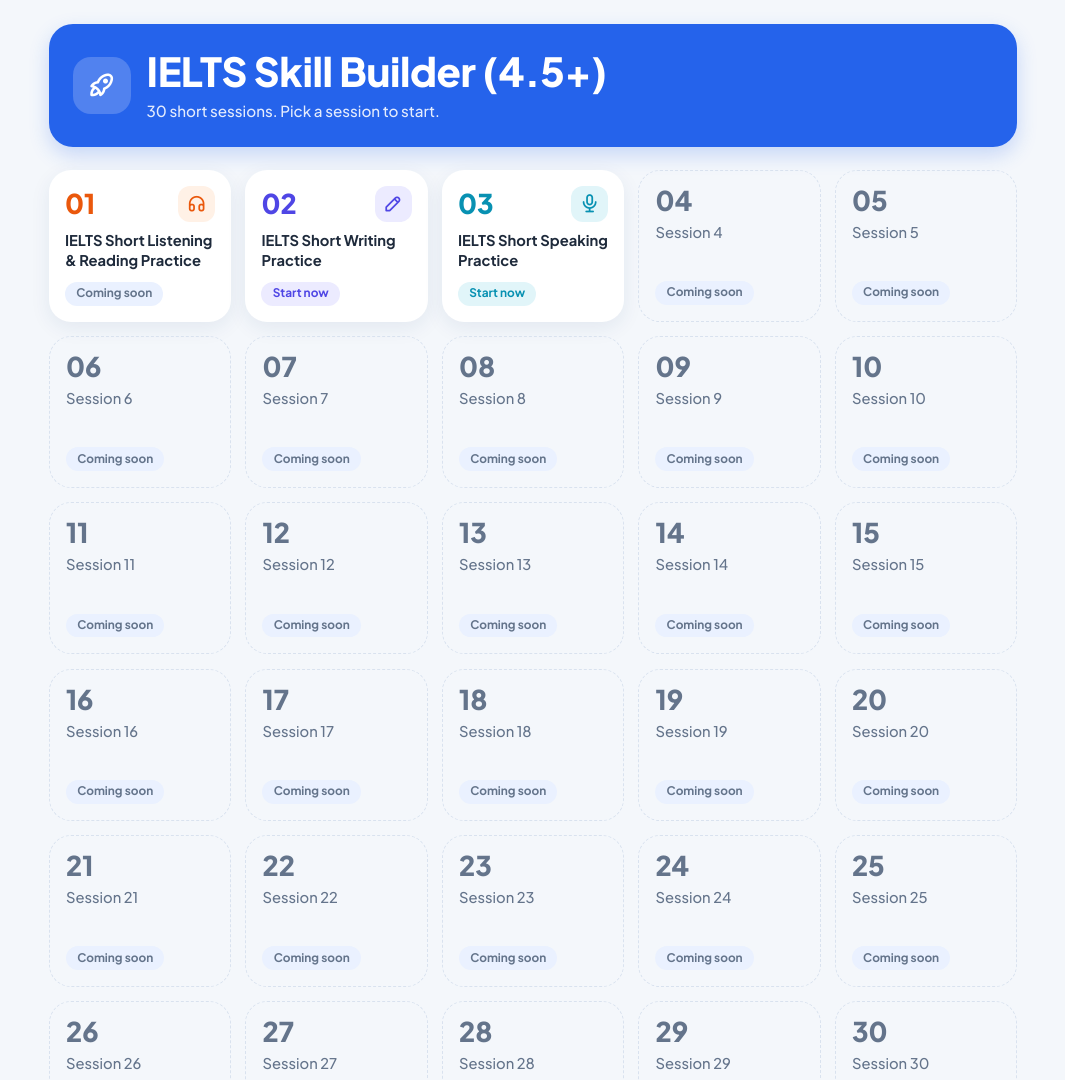
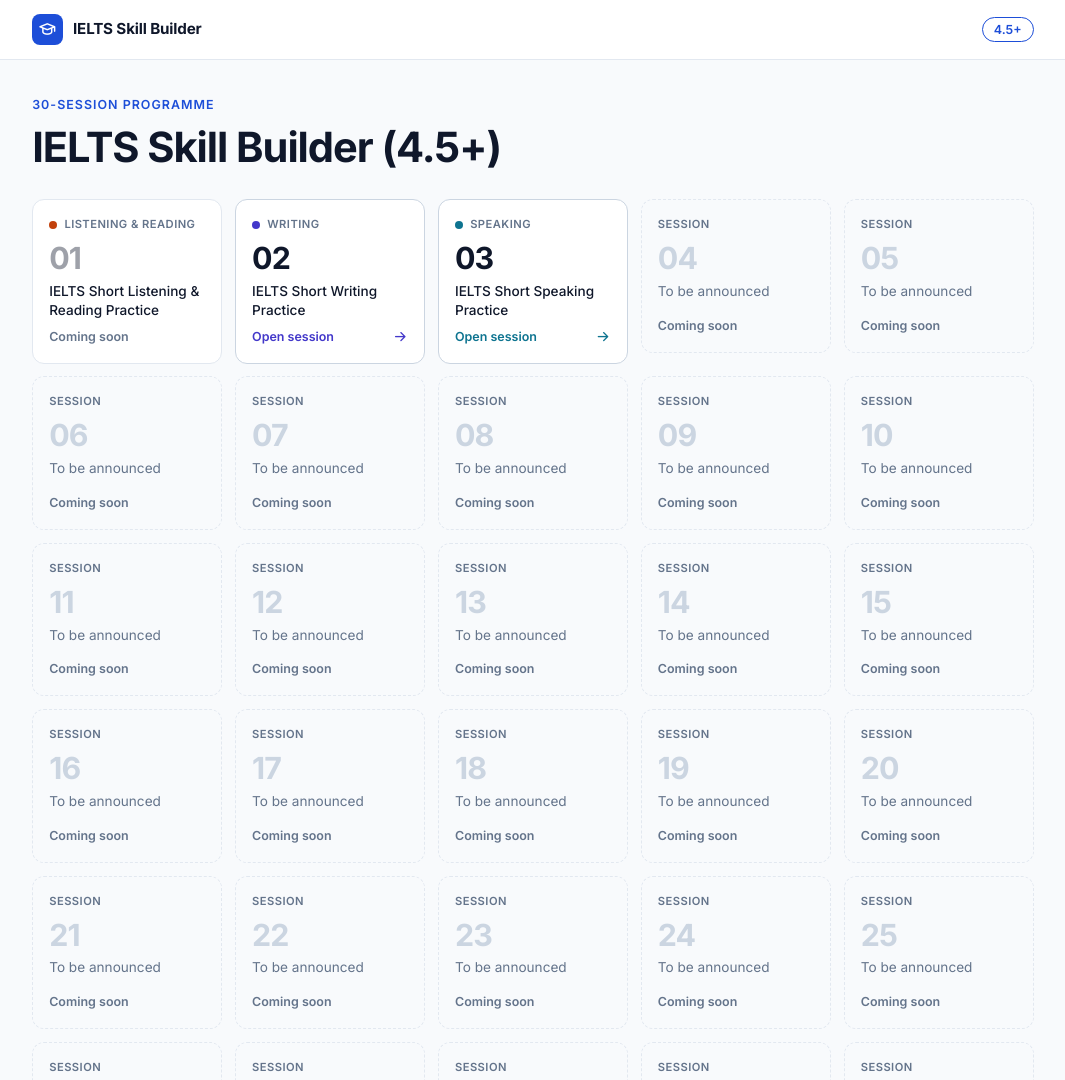
Before and after one commit to anhanh775/IELTS-Skillbuilder, a plain HTML site: page index.html in a window 1280 px wide. Shown: the top 1080 px of the page, without its empty margins (107-1172 px from the left). Drawn offline with Linux system fonts and the light colour scheme.

Commit message:
Add files via upload

```diff
--- a/index.html
+++ b/index.html
@@ -4,47 +4,54 @@
 <meta charset="utf-8">
 <meta name="viewport" content="width=device-width, initial-scale=1, viewport-fit=cover">
 <title>IELTS Skill Builder (4.5+)</title>
-<link rel="stylesheet" href="https://fonts.googleapis.com/css2?family=Plus+Jakarta+Sans:wght@500;700;800&display=swap">
+<link rel="stylesheet" href="https://fonts.googleapis.com/css2?family=Inter:wght@400;500;600;700&display=swap">
 <link rel="stylesheet" href="https://cdn.jsdelivr.net/npm/@tabler/icons-webfont@3.11.0/dist/tabler-icons.min.css">
 <style>
-:root{--bg:#f4f7fb;--ink:#1e2a3b;--mu:#64748b;--cd:#fff;--ln:#d9e2ef;--sh:0 6px 20px rgba(30,60,120,.08);--pill:#eaf1ff;--lr:#ea580c;--lrb:#fff1e6;--wr:#4f46e5;--wrb:#ecebff;--sp:#0891b2;--spb:#e1f5f9;color-scheme:light;box-sizing:border-box;padding-top:env(safe-area-inset-top,0px);padding-bottom:env(safe-area-inset-bottom,0px)}
-@media (prefers-color-scheme:dark){:root{--bg:#0f1624;--ink:#e8eefb;--mu:#93a3bd;--cd:#18223a;--ln:#26324d;--sh:0 6px 20px rgba(0,0,0,.35);--pill:#1d2d54;--lr:#fb923c;--lrb:#3a2616;--wr:#a5a0ff;--wrb:#25244d;--sp:#4dd0e8;--spb:#12323a;color-scheme:dark}}
+:root{--bg:#f8fafc;--ink:#0f172a;--mu:#64748b;--cd:#fff;--ln:#e2e8f0;--ln2:#cbd5e1;--br:#1d4ed8;--lr:#c2410c;--wr:#4338ca;--sp:#0e7490;color-scheme:light;box-sizing:border-box;padding-top:env(safe-area-inset-top,0px);padding-bottom:env(safe-area-inset-bottom,0px)}
+@media (prefers-color-scheme:dark){:root{--bg:#0b1220;--ink:#f1f5f9;--mu:#94a3b8;--cd:#111a2e;--ln:#1f2a44;--ln2:#33415f;--br:#60a5fa;--lr:#fb923c;--wr:#a5b4fc;--sp:#22d3ee;color-scheme:dark}}
 *{box-sizing:border-box}
-body{margin:0;background:var(--bg);color:var(--ink);font:500 1rem/1.6 "Plus Jakarta Sans",system-ui,sans-serif}
-main{max-width:1000px;margin:0 auto;padding:1.5rem 1rem 4rem}
-.hero{display:flex;align-items:center;gap:1rem;padding:1.5rem;border-radius:24px;background:#2563eb;color:#fff;box-shadow:0 8px 20px rgba(37,99,235,.22);margin-bottom:1.4rem}
-.hi{flex:none;width:3.6rem;height:3.6rem;border-radius:18px;background:rgba(255,255,255,.2);display:grid;place-items:center;font-size:1.9rem}
-h1{font:800 clamp(1.6rem,5.5vw,2.5rem)/1.15 "Plus Jakarta Sans",system-ui,sans-serif;letter-spacing:-.01em;margin:0}
-.hs{margin:.3rem 0 0;color:rgba(255,255,255,.88);font-size:.95rem}
-.grid{list-style:none;margin:0;padding:0;display:grid;grid-template-columns:repeat(auto-fill,minmax(165px,1fr));gap:.9rem}
-.t{--c:var(--mu);--cb:var(--pill);display:flex;flex-direction:column;gap:.55rem;min-height:9.5rem;padding:1rem;border-radius:22px;background:var(--cd);box-shadow:var(--sh);color:inherit;text-decoration:none;transition:transform .15s}
-.t.lr{--c:var(--lr);--cb:var(--lrb)}.t.wr{--c:var(--wr);--cb:var(--wrb)}.t.sp{--c:var(--sp);--cb:var(--spb)}
-.top{display:flex;justify-content:space-between;align-items:center}
-.n{font-weight:800;font-size:1.7rem;line-height:1;color:var(--c)}
-.ic{display:grid;place-items:center;width:2.3rem;height:2.3rem;border-radius:12px;background:var(--cb);color:var(--c);font-size:1.3rem}
-.nm{font-weight:700;font-size:.92rem;line-height:1.35}
-.pl{margin-top:auto;align-self:flex-start;font-weight:700;font-size:.74rem;padding:.15rem .7rem;border-radius:99px;background:var(--pill);color:var(--mu)}
-a.t .pl{background:var(--cb);color:var(--c)}
-a.t:hover{transform:translateY(-3px)}
-a.t:focus-visible{outline:3px solid var(--c);outline-offset:3px}
-.t.soon{box-shadow:none;background:transparent;border:1.5px dashed var(--ln)}
-.t.soon.named{box-shadow:var(--sh);background:var(--cd);border:0}
-.t.soon:not(.named) .nm{color:var(--mu);font-weight:500}
-@media (prefers-reduced-motion:reduce){.t{transition:none}a.t:hover{transform:none}}
+body{margin:0;background:var(--bg);color:var(--ink);font:400 1rem/1.6 Inter,system-ui,sans-serif}
+.bar{background:var(--cd);border-bottom:1px solid var(--ln)}
+.bar div{display:flex;align-items:center;gap:.65rem;max-width:1040px;margin:0 auto;padding:.9rem 1.2rem}
+.lg{display:grid;place-items:center;width:1.9rem;height:1.9rem;border-radius:8px;background:var(--br);color:#fff;font-size:1.1rem}
+.bn{font-size:.95rem;font-weight:700;letter-spacing:-.01em}
+.bd{margin-left:auto;font-size:.78rem;font-weight:600;color:var(--br);border:1px solid var(--br);border-radius:99px;padding:.1rem .7rem}
+main{max-width:1040px;margin:0 auto;padding:2.2rem 1.2rem 4rem}
+.ey{margin:0 0 .6rem;font-size:.78rem;font-weight:600;letter-spacing:.08em;text-transform:uppercase;color:var(--br)}
+h1{margin:0 0 1.8rem;font:700 clamp(1.9rem,6vw,2.6rem)/1.1 Inter,system-ui,sans-serif;letter-spacing:-.025em}
+.grid{list-style:none;margin:0;padding:0;display:grid;grid-template-columns:repeat(auto-fill,minmax(190px,1fr));gap:.8rem}
+.t{--c:var(--mu);display:flex;flex-direction:column;gap:.4rem;min-height:9.6rem;padding:1rem;border:1px solid var(--ln);border-radius:12px;background:var(--cd);color:inherit;text-decoration:none}
+.t.lr{--c:var(--lr)}.t.wr{--c:var(--wr)}.t.sp{--c:var(--sp)}
+.sk{display:flex;align-items:center;gap:.45rem;font-size:.7rem;font-weight:600;letter-spacing:.04em;text-transform:uppercase;color:var(--mu)}
+.sk i{width:.5rem;height:.5rem;border-radius:50%;background:var(--c);display:inline-block}
+.n{margin-top:.1rem;font-size:1.9rem;font-weight:700;letter-spacing:-.03em;line-height:1.1}
+.nm{font-size:.85rem;font-weight:500;line-height:1.4}
+.ft{margin-top:auto;display:flex;align-items:center;justify-content:space-between;font-size:.78rem;font-weight:600;color:var(--mu)}
+.ft .ti{font-size:1rem}
+a.t{border-color:var(--ln2)}
+a.t .ft{color:var(--c)}
+a.t:hover{border-color:var(--c)}
+a.t:focus-visible{outline:3px solid var(--c);outline-offset:2px}
+.t.soon .n{color:var(--ln2)}
+.t.soon.named .n{opacity:.4;color:var(--ink)}
+.t.soon:not(.named){background:transparent;border-style:dashed}
+.t.soon:not(.named) .nm{color:var(--mu);font-weight:400}
 </style>
 </head>
 <body>
+<header class="bar"><div><span class="lg"><i class="ti ti-school" aria-hidden="true"></i></span><span class="bn">IELTS Skill Builder</span><span class="bd">4.5+</span></div></header>
 <main>
-<div class="hero"><div class="hi"><i class="ti ti-rocket" aria-hidden="true"></i></div><div><h1>IELTS Skill Builder (4.5+)</h1><p class="hs">30 short sessions. Pick a session to start.</p></div></div>
+<p class="ey">30-session programme</p>
+<h1>IELTS Skill Builder (4.5+)</h1>
 <ol class="grid" id="grid"></ol>
 <noscript><p>Please turn on JavaScript to see the sessions.</p></noscript>
 </main>
 <script>
 // To add a session: put its page in session-NN/index.html, then set href and title here.
-// skill: lr = listening/reading, wr = writing, sp = speaking (sets colour and icon).
+// skill: lr = listening/reading, wr = writing, sp = speaking (sets the colour and label).
 // An entry with no href is shown as “Coming soon”.
 (function(){
-var ICON={lr:"headphones",wr:"pencil",sp:"microphone"};
+var K={lr:"Listening & Reading",wr:"Writing",sp:"Speaking"};
 var S=[
  {title:"IELTS Short Listening & Reading Practice",skill:"lr"},
  {title:"IELTS Short Writing Practice",skill:"wr",href:"session-02/"},
@@ -55,12 +62,14 @@ for(var i=0;i<30;i++){
  var s=S[i]||{},li=document.createElement("li"),a=document.createElement(s.href?"a":"div");
  a.className="t"+(s.skill?" "+s.skill:"")+(s.href?"":" soon")+(s.title?" named":"");
  if(s.href)a.href=s.href;
- var hd=document.createElement("div");hd.className="top";
- var n=document.createElement("span");n.className="n";n.textContent=String(i+1).padStart(2,"0");hd.appendChild(n);
- if(s.skill){var ic=document.createElement("span");ic.className="ic";ic.innerHTML='<i class="ti ti-'+ICON[s.skill]+'" aria-hidden="true"></i>';hd.appendChild(ic)}
- var nm=document.createElement("span");nm.className="nm";nm.textContent=s.title||"Session "+(i+1);
- var pl=document.createElement("span");pl.className="pl";pl.textContent=s.href?"Start now":"Coming soon";
- a.append(hd,nm,pl);li.appendChild(a);g.appendChild(li);
+ var sk=document.createElement("div");sk.className="sk";
+ if(s.skill){var d=document.createElement("i");sk.appendChild(d);sk.appendChild(document.createTextNode(K[s.skill]))}else{sk.textContent="Session"}
+ var n=document.createElement("div");n.className="n";n.textContent=String(i+1).padStart(2,"0");
+ var nm=document.createElement("div");nm.className="nm";nm.textContent=s.title||"To be announced";
+ var ft=document.createElement("div");ft.className="ft";
+ var lb=document.createElement("span");lb.textContent=s.href?"Open session":"Coming soon";ft.appendChild(lb);
+ if(s.href){var ar=document.createElement("i");ar.className="ti ti-arrow-right";ar.setAttribute("aria-hidden","true");ft.appendChild(ar)}
+ a.append(sk,n,nm,ft);li.appendChild(a);g.appendChild(li);
 }
 })();
 </script>
```
